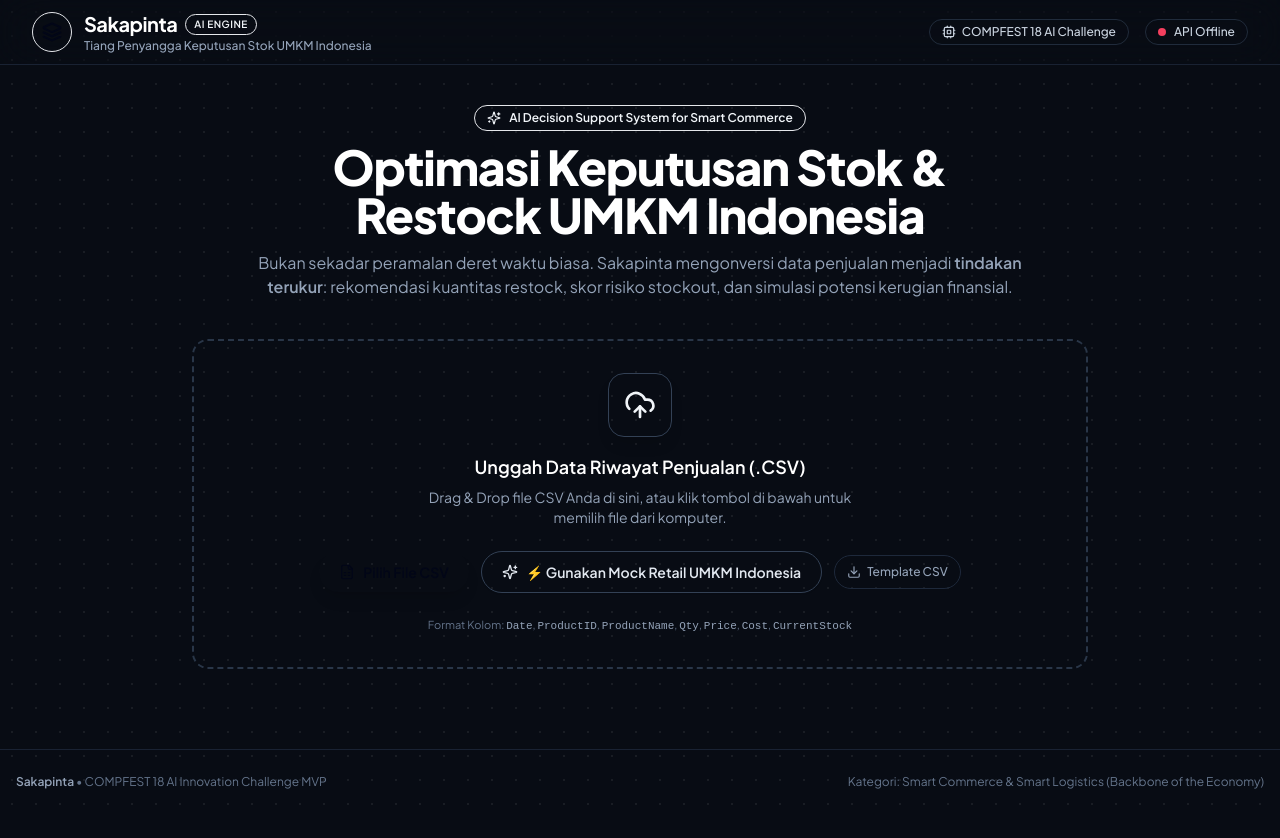
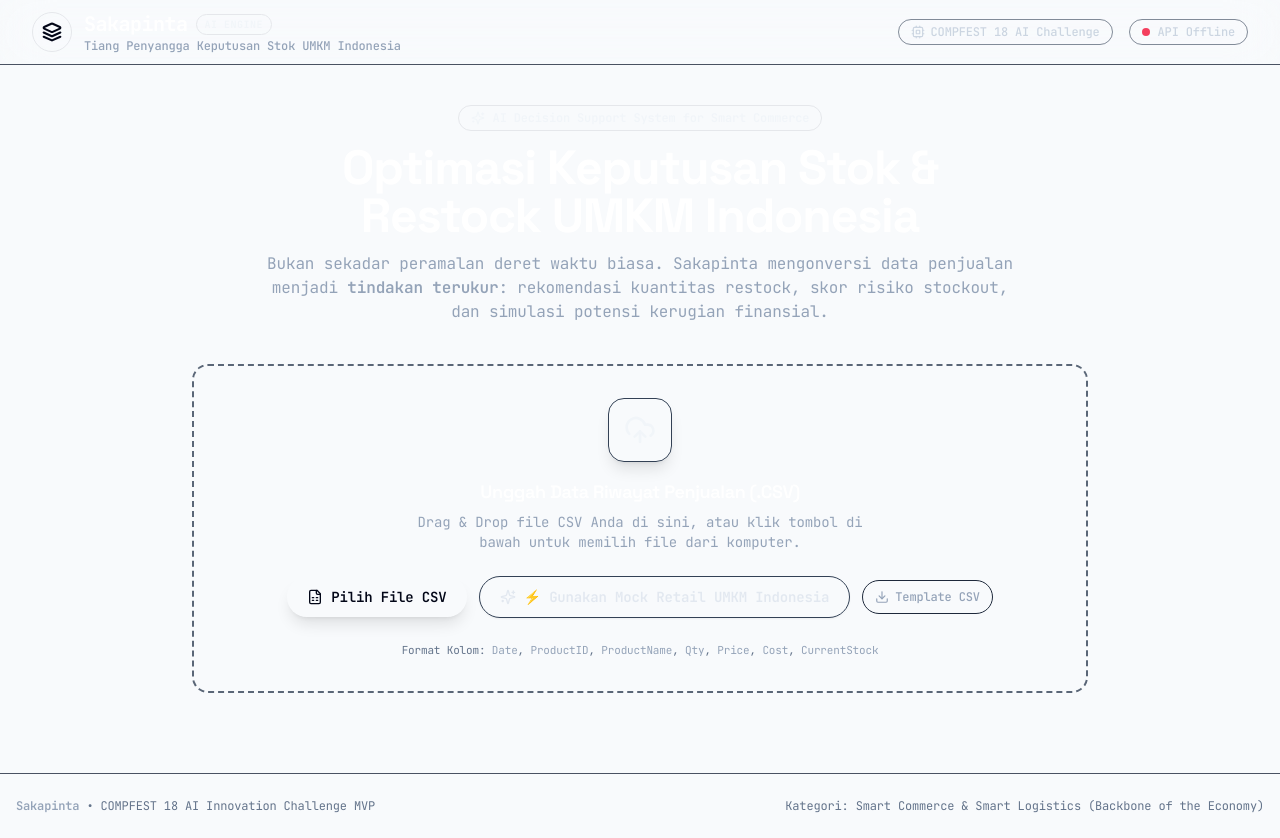
Before and after one commit to HusniAbdillah/Sakapinta, a Next.js app in the folder frontend/: page / in a window 1280 px wide. Before the commit the page ends 814 px from the top, so only its background shows below. Built offline with nearby package versions, Linux system fonts and the light colour scheme; no server answers.

Commit message:
feat: Update global styles for improved typography and scrollbar design

```diff
--- a/frontend/src/app/globals.css
+++ b/frontend/src/app/globals.css
@@ -1,60 +1,71 @@
-@import url('https://fonts.googleapis.com/css2?family=Plus+Jakarta+Sans:wght@300;400;500;600;700;800&display=swap');
+@import url('https://fonts.googleapis.com/css2?family=JetBrains+Mono:wght@400;500;600;700&family=Space+Grotesk:wght@500;600;700&display=swap');
 
 @tailwind base;
 @tailwind components;
 @tailwind utilities;
 
 :root {
-  --font-jakarta: 'Plus Jakarta Sans', sans-serif;
+  --font-space: 'Space Grotesk', sans-serif;
+  --font-mono: 'JetBrains Mono', monospace;
 }
 
 body {
-  font-family: var(--font-jakarta);
-  background-color: #080c14;
-  color: #f1f5f9;
+  font-family: var(--font-mono);
+  background-color: #F8FAFC;
+  color: #0D1C2E;
   min-height: 100vh;
   overflow-x: hidden;
+  letter-spacing: -0.01em;
 }
 
-/* Custom modern scrollbar */
+h1, h2, h3, h4, h5, h6 {
+  font-family: var(--font-space);
+  letter-spacing: -0.02em;
+}
+
+/* Custom Luminous Precision scrollbar */
 ::-webkit-scrollbar {
   width: 6px;
   height: 6px;
 }
 
 ::-webkit-scrollbar-track {
-  background: #0b1120;
+  background: #F1F5F9;
 }
 
 ::-webkit-scrollbar-thumb {
-  background: #1e293b;
+  background: #CBD5E1;
   border-radius: 9999px;
 }
 
 ::-webkit-scrollbar-thumb:hover {
-  background: #334155;
+  background: #94A3B8;
 }
 
-/* Glassmorphism utility classes */
-.glass-panel {
-  background: rgba(15, 23, 42, 0.65);
-  backdrop-filter: blur(16px);
-  -webkit-backdrop-filter: blur(16px);
-  border: 1px solid rgba(255, 255, 255, 0.08);
+/* Glassmorphism utility classes for Luminous Light Mode */
+.luminous-glass {
+  background: rgba(255, 255, 255, 0.82);
+  backdrop-filter: blur(14px);
+  -webkit-backdrop-filter: blur(14px);
+  border: 1px solid rgba(226, 232, 240, 0.9);
 }
 
-.glass-card-hover {
-  transition: all 0.25s cubic-bezier(0.16, 1, 0.3, 1);
+.luminous-card {
+  background: #FFFFFF;
+  border: 1px solid #E2E8F0;
+  box-shadow: 0 4px 16px -2px rgba(13, 28, 46, 0.05), 0 2px 6px -1px rgba(13, 28, 46, 0.03);
+  transition: all 0.22s cubic-bezier(0.16, 1, 0.3, 1);
 }
 
-.glass-card-hover:hover {
+.luminous-card-hover:hover {
   transform: translateY(-2px);
-  border-color: rgba(52, 211, 153, 0.3);
-  box-shadow: 0 12px 30px -10px rgba(16, 185, 129, 0.15);
+  border-color: #AEC6FF;
+  box-shadow: 0 12px 28px -4px rgba(0, 88, 195, 0.1), 0 4px 10px -2px rgba(13, 28, 46, 0.03);
 }
 
-/* Grid background accent */
-.bg-grid-pattern {
-  background-image: radial-gradient(rgba(255, 255, 255, 0.07) 1px, transparent 1px);
-  background-size: 24px 24px;
+/* Luminous subtle background grid */
+.bg-luminous-pattern {
+  background-color: #F8FAFC;
+  background-image: radial-gradient(#CBD5E1 1px, transparent 1px);
+  background-size: 28px 28px;
 }
```
